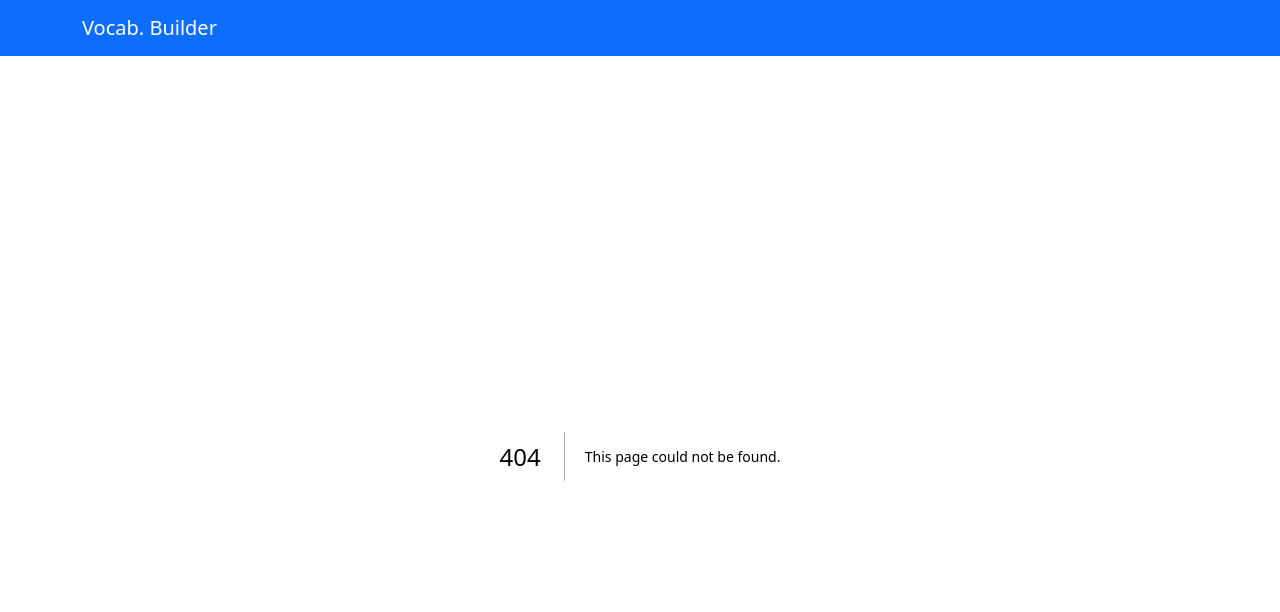
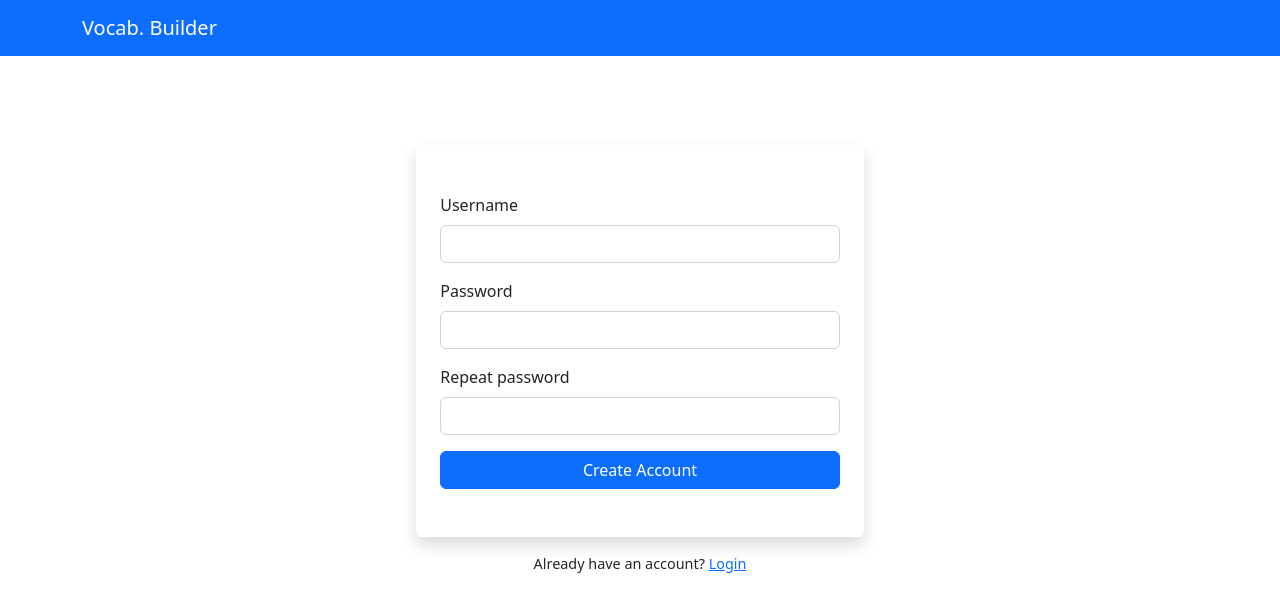
Before and after one commit to fernando-gap/dictionary-builder, a Next.js app: page /signup in a window 1280 px wide. Before the commit this address had no page. Shown: the top 612 px of the page. Built offline with nearby package versions, Linux system fonts and the light colour scheme.

Commit message:
feat: signup page

```diff
--- /dev/null
+++ b/pages/signup.js
@@ -0,0 +1,107 @@
+import Row from "react-bootstrap/Row"
+import Col from "react-bootstrap/Col"
+import Form from "react-bootstrap/Form"
+import Container from "react-bootstrap/Container"
+import Button from "react-bootstrap/Button"
+
+import Router from "next/router"
+import Link from "next/link"
+import { useState } from "react"
+
+export default function Login() {
+  const [error, setError] = useState('')
+
+  function validateInput(username, password, rpassword) {
+    return true
+  }
+
+  async function handleSubmit(e) {
+    e.preventDefault()
+    const isInputValid = validateInput(
+      e.currentTarget.username.value,
+      e.currentTarget.password.value,
+      e.currentTarget.rpassword.value,
+    )
+
+    try {
+      if (isInputValid) {
+        const res = await fetch('/api/signup', {
+          method: 'POST',
+          headers: {
+            'Content-Type': 'application/json',
+          },
+          body: JSON.stringify({
+            username: e.currentTarget.username.value,
+            password: e.currentTarget.password.value
+          },
+          )
+        })
+        if (res.status === 200) {
+          Router.push('/login')
+        } else {
+          setError('Incorrect name or password')
+        }
+      } else {
+        setError('Invalid input: only A-Za-z0-9 and _')
+      }
+    } catch (e) {
+      setError('An error occured!')
+    }
+  }
+  return (
+    <>
+      <Container className="wrapper d-flex justify-content-center align-items-center">
+        <form onSubmit={handleSubmit} action="/search">
+          <Row className="justify-content-center align-items-center">
+            <Col xs={10}>
+              {error && <div>
+                <div className="text-center text-danger mx-auto mt-5 mb-3 w-75 border border-danger rounded">
+                  {error}
+                </div>
+              </div>}
+              <div className="shadow px-4 py-5 rounded">
+                <Form.Group className="mb-3">
+                  <Form.Label>Username</Form.Label>
+                  <Form.Control
+                    type="text"
+                    name="username"
+                    required
+                    autoComplete="off"
+                    minLength={3}
+                    maxLength={20}></Form.Control>
+                </Form.Group>
+                <Form.Group className="mb-3">
+                  <Form.Label>Password</Form.Label>
+                  <Form.Control
+                    type="password"
+                    name="password"
+                    required
+                    minLength={3}
+                    maxLength={64}></Form.Control>
+                </Form.Group>
+                <Form.Group className="mb-3">
+                  <Form.Label>Repeat password</Form.Label>
+                  <Form.Control
+                    type="password"
+                    name="rpassword"
+                    required
+                    minLength={3}
+                    maxLength={64}></Form.Control>
+                </Form.Group>
+                <div className="d-grid gap-2">
+                  <Button variant="primary" type="submit">Create Account</Button>
+                </div>
+              </div>
+            </Col>
+            <Col xs={10}>
+              <div
+                className="text-center mt-3"
+                style={{fontSize: '0.9rem'}}
+              >Already have an account? <Link href="#">Login</Link></div>
+            </Col>
+          </Row>
+        </form>
+      </Container>
+    </>
+  )
+}
```
Also changed, not shown: lib/errors/database.js (added, +18 -0 lines), tests/api/test_signup.js (added, +20 -0 lines).
